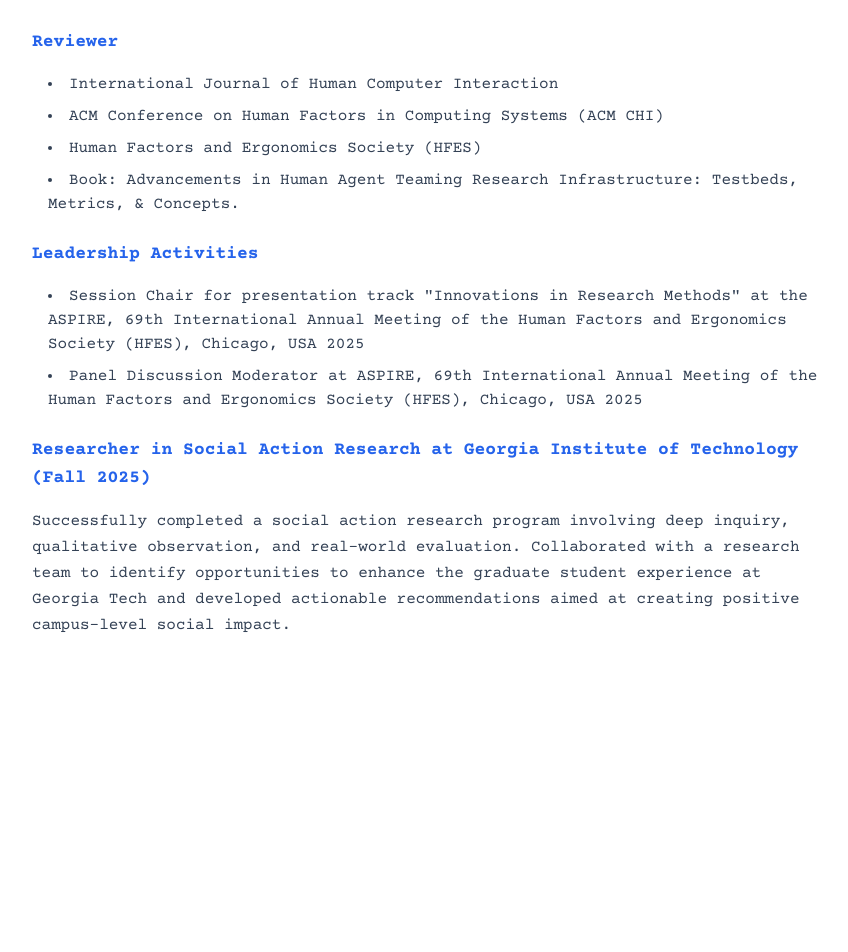
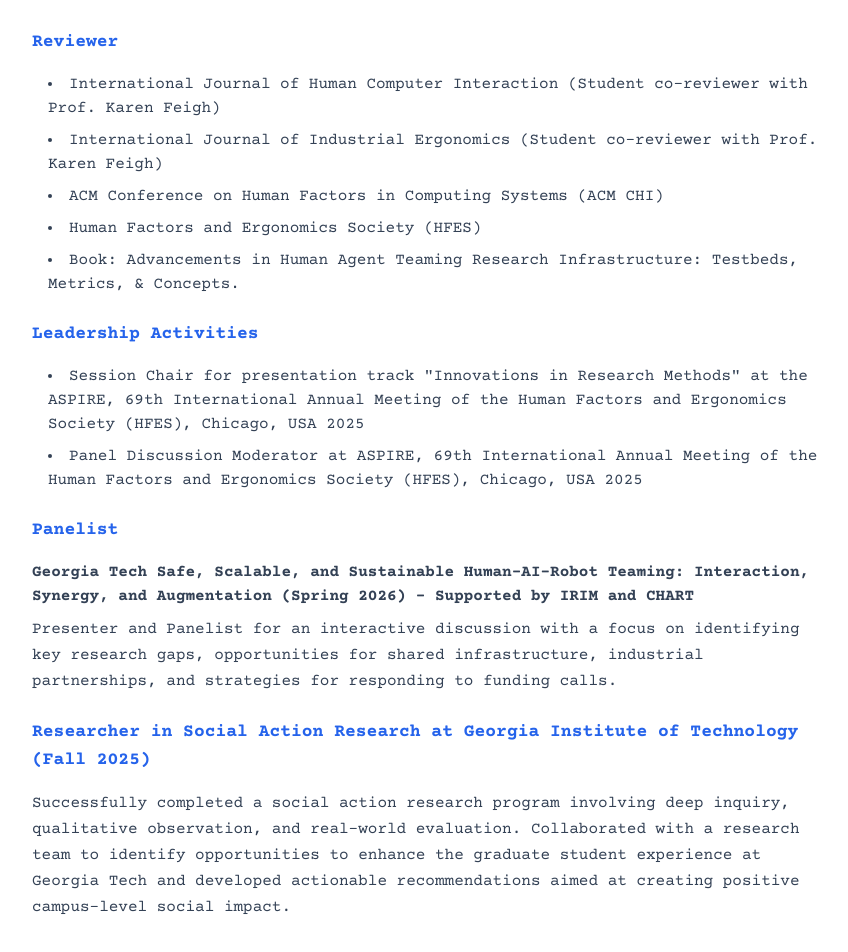
Before and after one commit to ranjn2/Ranjani-portfolio, a Next.js app: page /services in a window 1280 px wide. Shown: the part 460-1412 px from the top of the page, without its empty margins (208-1056 px from the left). Before the commit the page ends 1226 px from the top, so only its background shows below. Built offline with nearby package versions, Linux system fonts and the light colour scheme.

Commit message:
Update Publications and Services sections.

```diff
--- a/components/Publications.tsx
+++ b/components/Publications.tsx
@@ -121,6 +121,14 @@ const inPreparation = [
     pdfLink: "#", // Add PDF link here
     description:
       "A conceptual guide for situating theoretical and empirical research in human-machine interactions.",
+  },
+  {
+    title:
+      "Improving the State of the Art for Training Human-AI Teams: A New Model for Teaming",
+    venue: "Manuscript in preparation",
+    venueLink: null,
+    pdfLink: "#",
+    description: "",
   },
 ];
 
@@ -405,9 +413,7 @@ export default function Publications() {
                   .toLowerCase()
                   .replace(/[^a-z0-9]+/g, "-")
                   .substring(0, 50)}`;
-                const isHumanMachineInteractions = pub.title.includes(
-                  "Human-Machine Interactions"
-                );
+                const isPlainTitle = pub.pdfLink === "#";
                 return (
                   <Card
                     key={index}
@@ -416,7 +422,7 @@ export default function Publications() {
                   >
                     <CardHeader>
                       <CardTitle className="text-lg font-bold">
-                        {isHumanMachineInteractions ? (
+                        {isPlainTitle ? (
                           <span className="text-slate-900">{pub.title}</span>
                         ) : (
                           <a
--- a/components/Services.tsx
+++ b/components/Services.tsx
@@ -23,7 +23,8 @@ export default function Services() {
             Reviewer
           </h3>
           <ul className="list-disc list-inside space-y-2 text-slate-700 ml-4">
-            <li>International Journal of Human Computer Interaction</li>
+            <li>International Journal of Human Computer Interaction (Student co-reviewer with Prof. Karen Feigh)</li>
+            <li>International Journal of Industrial Ergonomics (Student co-reviewer with Prof. Karen Feigh)</li>
             <li>ACM Conference on Human Factors in Computing Systems (ACM CHI)</li>
             <li>Human Factors and Ergonomics Society (HFES)</li>
             <li>Book: Advancements in Human Agent Teaming Research Infrastructure: Testbeds, Metrics, & Concepts.</li>
@@ -48,6 +49,21 @@ export default function Services() {
           transition={{ duration: 0.6, delay: 0.3 }}
         >
           <h3 className="text-lg font-bold text-blue-600 mb-4">
+            Panelist
+          </h3>
+          <p className="text-slate-700 font-semibold mb-2">
+            Georgia Tech Safe, Scalable, and Sustainable Human-AI-Robot Teaming: Interaction, Synergy, and Augmentation (Spring 2026) - Supported by IRIM and CHART
+          </p>
+          <p className="text-slate-700 leading-relaxed">
+            Presenter and Panelist for an interactive discussion with a focus on identifying key research gaps, opportunities for shared infrastructure, industrial partnerships, and strategies for responding to funding calls.
+          </p>
+        </motion.div>
+        <motion.div
+          initial={{ opacity: 0, y: 20 }}
+          animate={{ opacity: 1, y: 0 }}
+          transition={{ duration: 0.6, delay: 0.4 }}
+        >
+          <h3 className="text-lg font-bold text-blue-600 mb-4">
             Researcher in Social Action Research at Georgia Institute of Technology (Fall 2025)
           </h3>
           <p className="text-slate-700 leading-relaxed">
--- a/tsconfig.json
+++ b/tsconfig.json
@@ -15,7 +15,7 @@
     "moduleResolution": "bundler",
     "resolveJsonModule": true,
     "isolatedModules": true,
-    "jsx": "react-jsx",
+    "jsx": "preserve",
     "incremental": true,
     "plugins": [
       {
```
Also changed, not shown: 2 other files (tests, documents, lock files or other folders).
